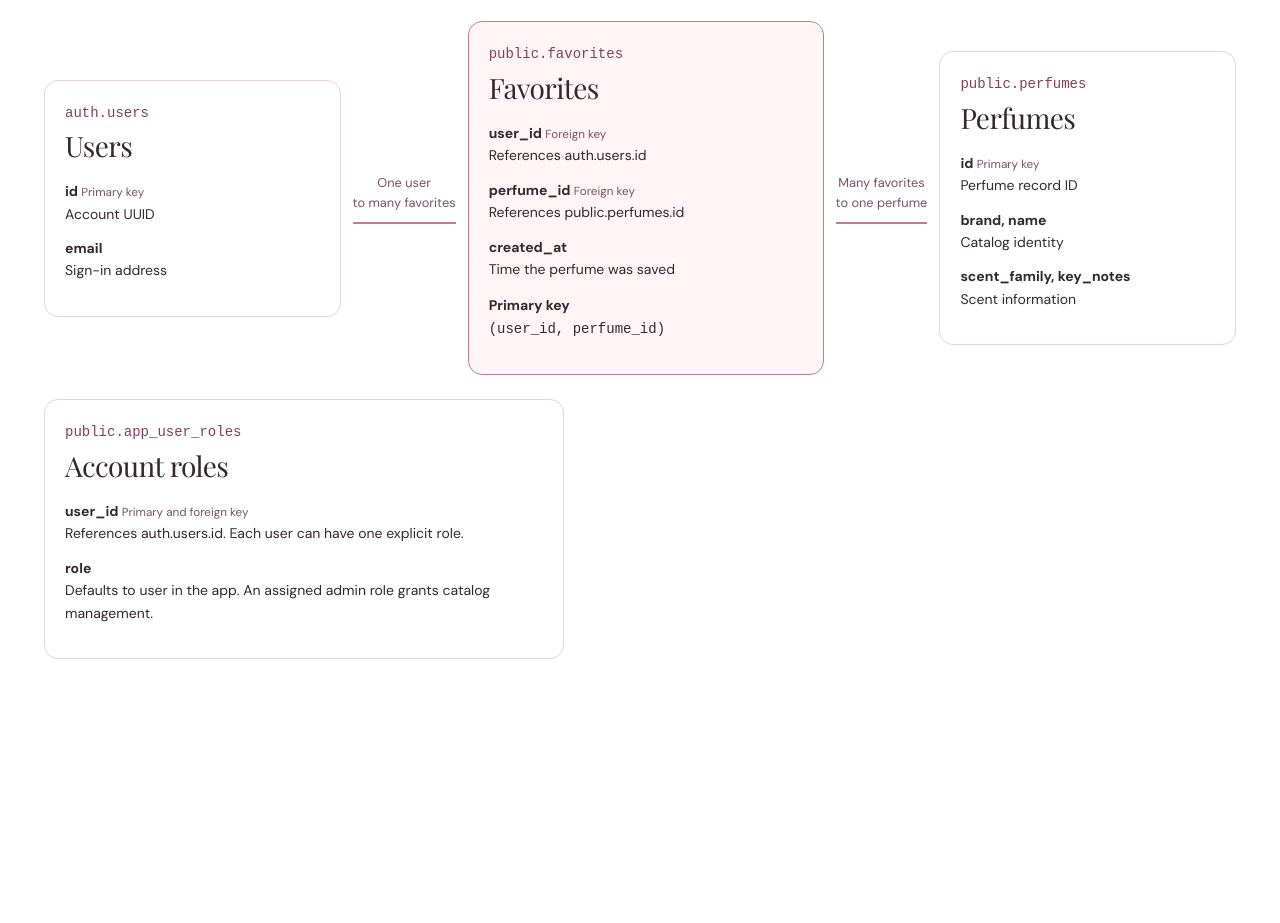
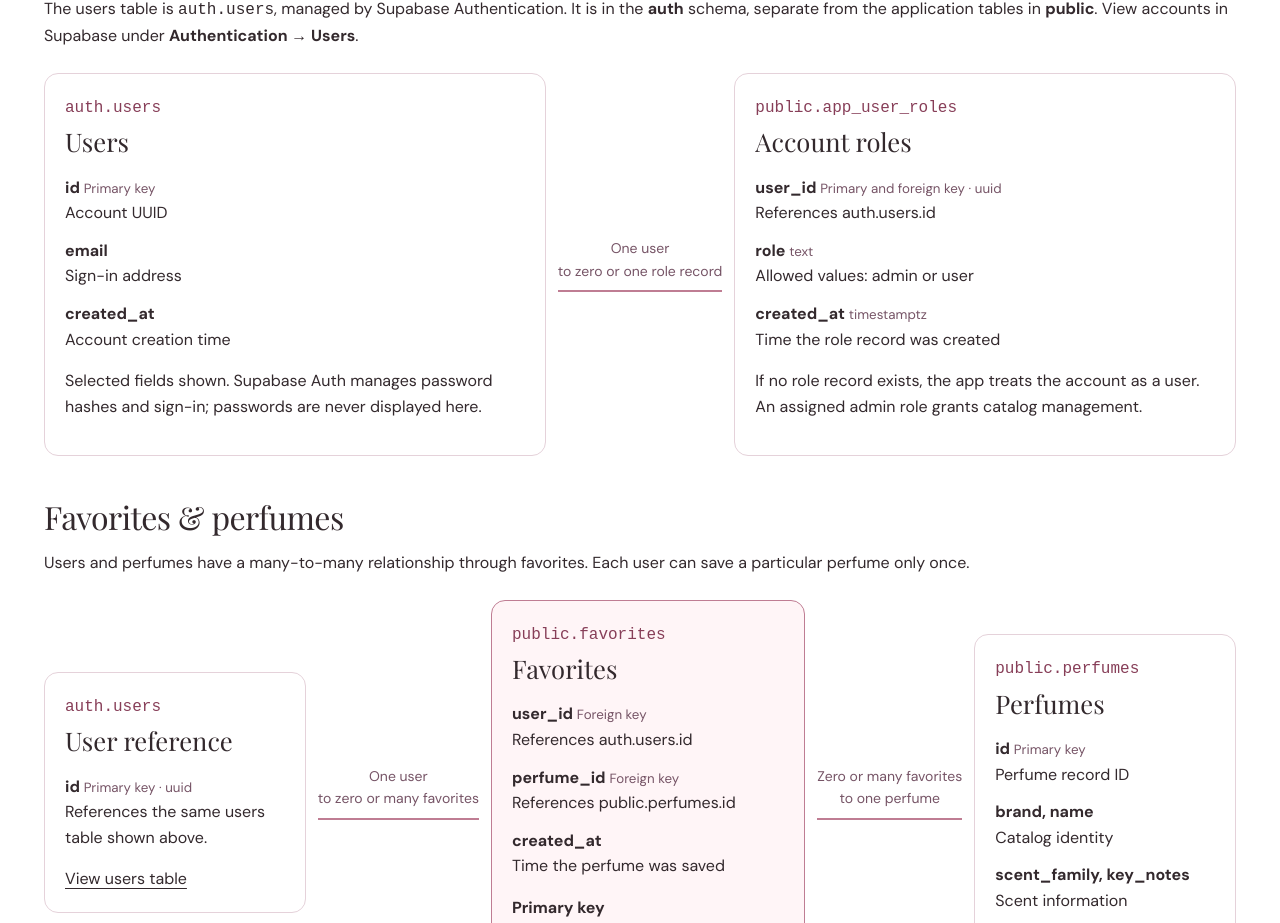
Before and after one commit to azhxra/sillage-ph-perfume-api, a plain HTML site: page sillage-ph/frontend/schema.html in a window 1280 px wide. Shown: the part 408-1331 px from the top of the page. Before the commit the page ends 1115 px from the top, so only its background shows below. Drawn offline with nearby package versions, Linux system fonts and the light colour scheme; a web font is replaced by a local one.

Commit message:
Add files via upload

```diff
--- a/sillage-ph/frontend/schema.html
+++ b/sillage-ph/frontend/schema.html
@@ -18,36 +18,57 @@
 </header>
 <main class="wrap">
 <section class="schema-intro">
-  <h1>How Sillage PH stores favorites</h1>
-  <p>One user can save many perfumes. Each favorite connects one user and one perfume, and a user can save each perfume once.</p>
-  <a class="btn" href="index.html#collection">Try Add to favorites</a>
+  <h1>Sillage PH database schema</h1>
+  <p>Users, account roles, perfumes, and favorites are stored separately. The relationships below show how they connect.</p>
+  <nav class="schema-jump" aria-label="Schema sections"><a href="#users">Users &amp; account roles</a><a href="#favorites">Favorites &amp; perfumes</a></nav>
 </section>
-<section class="schema-map" aria-label="Favorites database relationships">
+<section id="users" class="schema-section" aria-labelledby="users-title">
+  <h2 id="users-title">Users &amp; account roles</h2>
+  <p>The users table is <code>auth.users</code>, managed by Supabase Authentication. It is in the <strong>auth</strong> schema, separate from the application tables in <strong>public</strong>. View accounts in Supabase under <strong>Authentication → Users</strong>.</p>
+  <div class="schema-map schema-account-map">
   <article class="schema-table">
-    <span class="schema-name">auth.users</span><h2>Users</h2>
+    <span class="schema-name">auth.users</span><h3>Users</h3>
     <dl><dt>id <small>Primary key</small></dt><dd>Account UUID</dd>
-    <dt>email</dt><dd>Sign-in address</dd></dl>
+    <dt>email</dt><dd>Sign-in address</dd>
+    <dt>created_at</dt><dd>Account creation time</dd></dl>
+    <p>Selected fields shown. Supabase Auth manages password hashes and sign-in; passwords are never displayed here.</p>
   </article>
-  <p class="schema-relation">One user<br>to many favorites</p>
+  <p class="schema-relation">One user<br>to zero or one role record</p>
+  <article class="schema-table">
+    <span class="schema-name">public.app_user_roles</span><h3>Account roles</h3>
+    <dl><dt>user_id <small>Primary and foreign key · uuid</small></dt><dd>References auth.users.id</dd>
+    <dt>role <small>text</small></dt><dd>Allowed values: admin or user</dd>
+    <dt>created_at <small>timestamptz</small></dt><dd>Time the role record was created</dd></dl>
+    <p>If no role record exists, the app treats the account as a user. An assigned admin role grants catalog management.</p>
+  </article>
+  </div>
+</section>
+<section id="favorites" class="schema-section" aria-labelledby="favorites-title">
+  <h2 id="favorites-title">Favorites &amp; perfumes</h2>
+  <p>Users and perfumes have a many-to-many relationship through favorites. Each user can save a particular perfume only once.</p>
+  <div class="schema-map">
+  <article class="schema-table">
+    <span class="schema-name">auth.users</span><h3>User reference</h3>
+    <dl><dt>id <small>Primary key · uuid</small></dt><dd>References the same users table shown above.</dd></dl>
+    <a href="#users">View users table</a>
+  </article>
+  <p class="schema-relation">One user<br>to zero or many favorites</p>
   <article class="schema-table schema-focus">
-    <span class="schema-name">public.favorites</span><h2>Favorites</h2>
+    <span class="schema-name">public.favorites</span><h3>Favorites</h3>
     <dl><dt>user_id <small>Foreign key</small></dt><dd>References auth.users.id</dd>
     <dt>perfume_id <small>Foreign key</small></dt><dd>References public.perfumes.id</dd>
     <dt>created_at</dt><dd>Time the perfume was saved</dd></dl>
     <p><strong>Primary key</strong><br><code>(user_id, perfume_id)</code></p>
   </article>
-  <p class="schema-relation">Many favorites<br>to one perfume</p>
+  <p class="schema-relation">Zero or many favorites<br>to one perfume</p>
   <article class="schema-table">
-    <span class="schema-name">public.perfumes</span><h2>Perfumes</h2>
+    <span class="schema-name">public.perfumes</span><h3>Perfumes</h3>
     <dl><dt>id <small>Primary key</small></dt><dd>Perfume record ID</dd>
     <dt>brand, name</dt><dd>Catalog identity</dd>
     <dt>scent_family, key_notes</dt><dd>Scent information</dd></dl>
   </article>
-</section>
-<section class="schema-table schema-roles">
-  <span class="schema-name">public.app_user_roles</span><h2>Account roles</h2>
-  <dl><dt>user_id <small>Primary and foreign key</small></dt><dd>References auth.users.id. Each user can have one explicit role.</dd>
-  <dt>role</dt><dd>Defaults to user in the app. An assigned admin role grants catalog management.</dd></dl>
+  </div>
+  <p>Deleting an account removes its favorites and role record. Deleting a perfume removes its favorites, as defined by the foreign keys.</p>
 </section>
 </main>
 </body>
--- a/sillage-ph/frontend/style.css
+++ b/sillage-ph/frontend/style.css
@@ -259,18 +259,25 @@ footer { gap: 24px; margin-top: 40px; padding-top: 24px; padding-bottom: 24px; }
 .preview-notice { padding: 10px 14px; background: #fff2e6; color: #583823; border-radius: 8px; }
 .schema-intro { max-width: 680px; margin: 44px 0 36px; }
 .schema-intro h1 { font-size: clamp(2rem, 5vw, 3.4rem); }
+.schema-jump { display: flex; flex-wrap: wrap; gap: 16px; font-size: 1rem; }
+.schema-section { margin: 0 0 40px; scroll-margin-top: 24px; font-size: 1rem; }
+.schema-section > h2 { font-size: clamp(1.5rem, 3vw, 2rem); }
+.schema-section > p { margin: 12px 0 24px; }
 .schema-map {
   display: grid; grid-template-columns: minmax(0,1fr) auto minmax(0,1.2fr) auto minmax(0,1fr);
   gap: 12px; align-items: center;
 }
+.schema-account-map { grid-template-columns: minmax(0,1fr) auto minmax(0,1fr); }
 .schema-table { padding: 20px; border: 1px solid #e5d2da; border-radius: 14px; background: #fff; overflow-wrap: anywhere; }
 .schema-focus { background: #fff5f7; border-color: #bf7d93; }
 .schema-name { font-family: monospace; color: #873e58; }
-.schema-table h2 { margin: 4px 0 16px; }
+.schema-table h2, .schema-table h3 { margin: 4px 0 16px; }
+.schema-table h3 { font: 400 1.6rem/1.3 var(--serif); }
+.schema-table p, .schema-table dd { font-size: 1rem; }
 .schema-table dt { font-weight: 700; }
 .schema-table dd { margin: 0 0 12px; }
 .schema-table small { font-weight: 400; color: #765466; }
-.schema-relation { text-align: center; font-size: .8rem; color: #765466; }
+.schema-relation { text-align: center; font-size: .875rem; color: #765466; }
 .schema-relation::after { content: ""; display: block; margin-top: 8px; border-top: 2px solid #bf7d93; }
 .schema-roles { margin: 24px 0 48px; max-width: 520px; }
 @media (max-width: 760px) {
```
